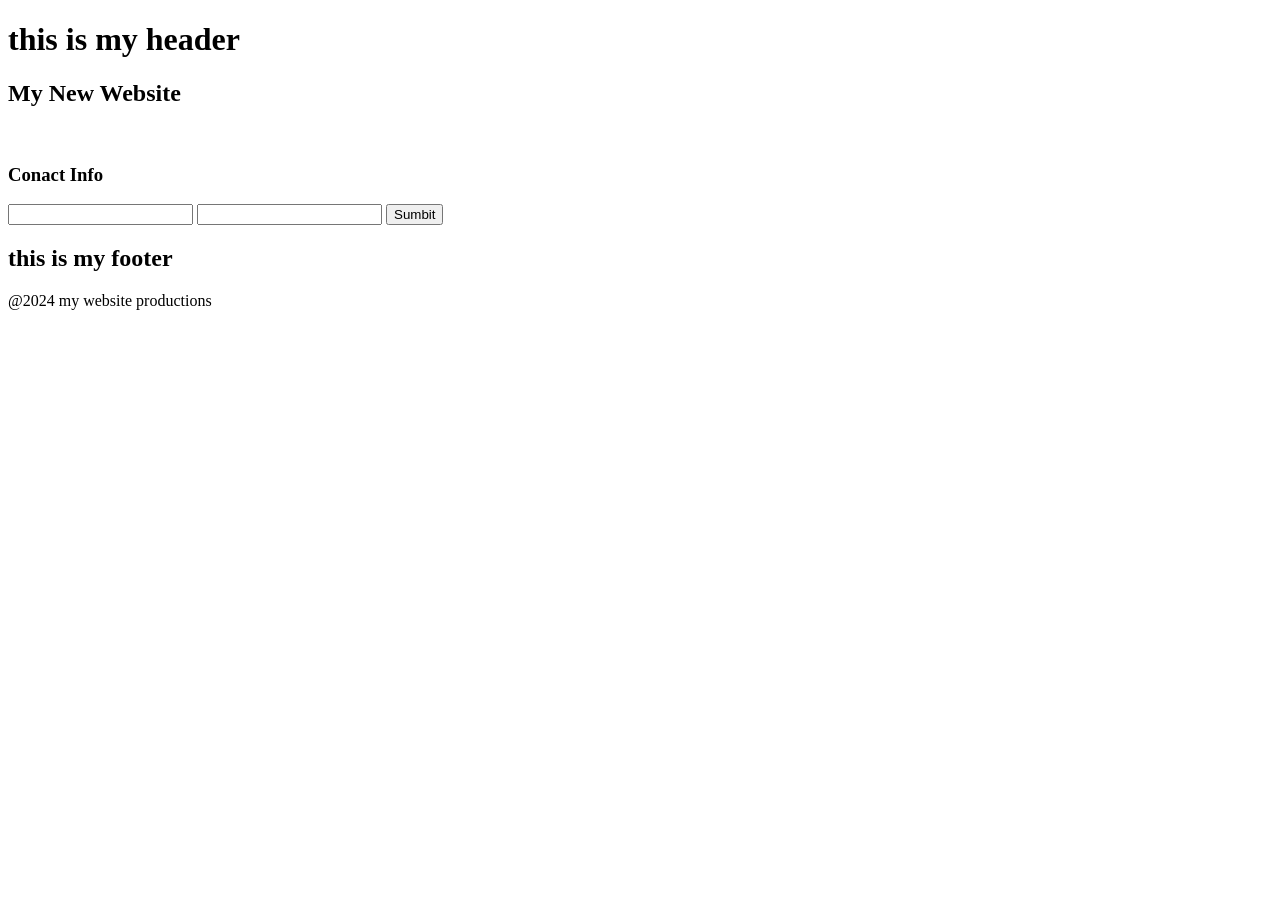
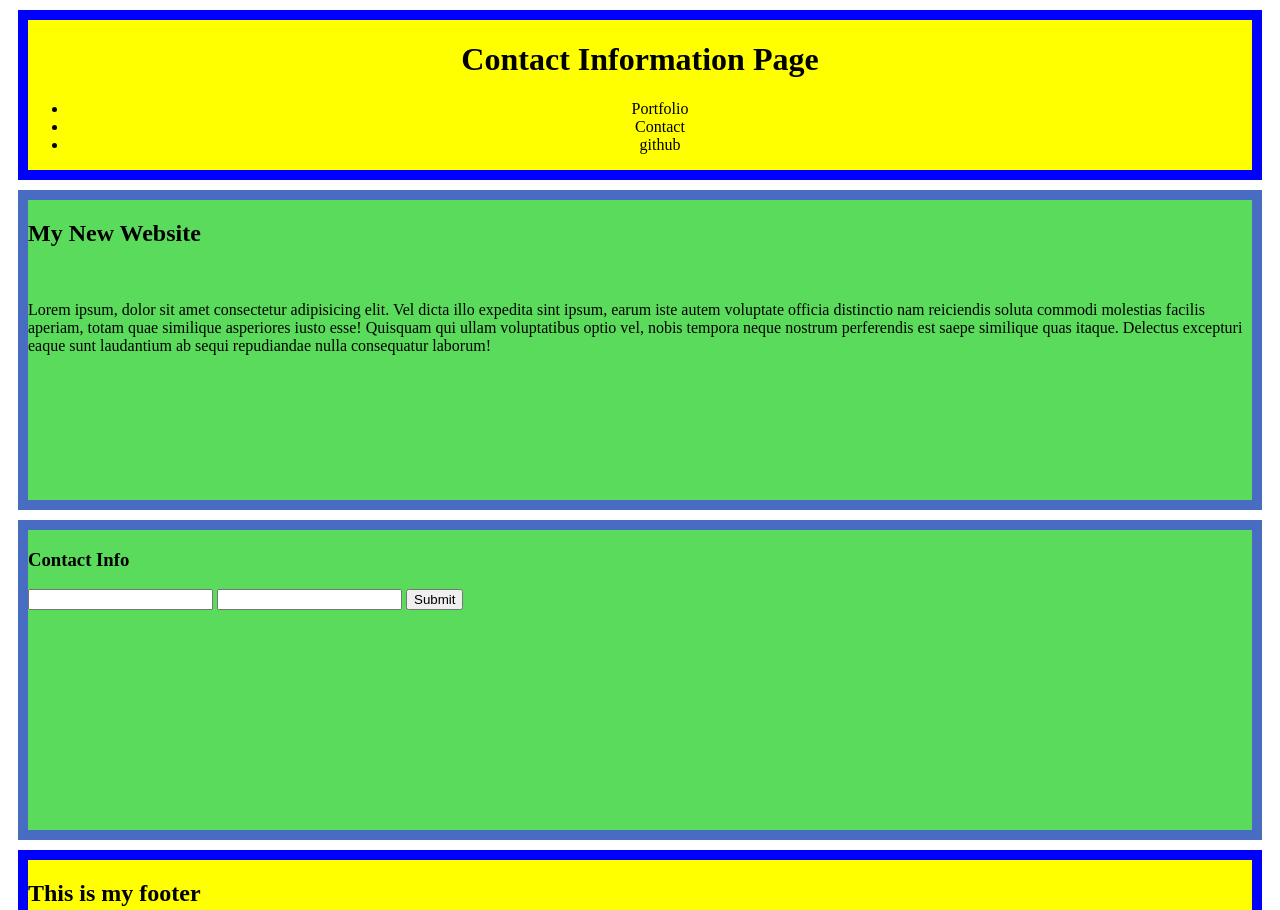
Before and after one commit to LaRuth87/my-site-v1, a plain HTML site: page index.html in a window 1280 px wide. Shown: the top 910 px of the page. Before the commit the page ends 800 px from the top, so only its background shows below. Drawn offline with Linux system fonts and the light colour scheme; files that its build step writes are made by us from their sources.

Commit message:
editing page

```diff
--- a/assets/css/style.css
+++ b/assets/css/style.css
@@ -0,0 +1,33 @@
+header {
+  background-color: yellow;
+  height: 150px;
+  border: 10px solid blue;
+  margin: 10px;
+  text-align: center;
+  list-style-type: none;
+}
+
+.no-bullets {
+  list-style-type: none; /* Removes bullet points */
+  padding: 0; /* Removes padding */
+  margin: 0; /* Removes margin */
+}
+
+.no-bullets li {
+  font-size: 16px; /* Optional: Adjust font size */
+  margin-bottom: 10px; /* Optional: Add space between items */
+}
+
+section {
+  background-color: rgb(91, 219, 91);
+  height: 300px;
+  border: 10px solid rgb(72, 108, 193);
+  margin: 10px;
+}
+
+footer {
+  background-color: yellow;
+  height: 150px;
+  border: 10px solid blue;
+  margin: 10px;
+}
--- a/index.html
+++ b/index.html
@@ -3,25 +3,46 @@
   <head>
     <meta charset="UTF-8" />
     <meta name="viewport" content="width=device-width, initial-scale=1.0" />
-    <title>Document</title>
+    <link rel="stylesheet" href=".assets/css/style.css" />
+    <title>First Website</title>
+    <link rel="stylesheet" href="./assets/css/style.css" />
   </head>
   <body>
-    <header></header>
-    <h1>this is my header</h1>
-    <section></section>
-    <h2>My New Website</h2>
-    <img src="" alt="" />
+    <header>
+      <h1>Contact Information Page</h1>
+      <nav>
+        <ul>
+          <li>Portfolio</li>
+          <li>Contact</li>
+          <li>github</li>
+        </ul>
+      </nav>
+    </header>
+
     <section>
-      <p></p>
+      <h2>My New Website</h2>
+      <img src="#" alt="" />
+      <p>
+        Lorem ipsum, dolor sit amet consectetur adipisicing elit. Vel dicta illo
+        expedita sint ipsum, earum iste autem voluptate officia distinctio nam
+        reiciendis soluta commodi molestias facilis aperiam, totam quae
+        similique asperiores iusto esse! Quisquam qui ullam voluptatibus optio
+        vel, nobis tempora neque nostrum perferendis est saepe similique quas
+        itaque. Delectus excepturi eaque sunt laudantium ab sequi repudiandae
+        nulla consequatur laborum!
+      </p>
     </section>
-    <h3>Conact Info</h3>
-    <form>
-      <input type="text" />
-      <input type="text" />
-      <button>Sumbit</button>
-    </form>
+    <section>
+      <h3>Contact Info</h3>
+      <form>
+        <input type="text" />
+        <input type="text" />
+        <button>Submit</button>
+      </form>
+    </section>
+
     <footer>
-      <h2>this is my footer</h2>
+      <h2>This is my footer</h2>
       <p>@2024 my website productions</p>
     </footer>
   </body>
```
